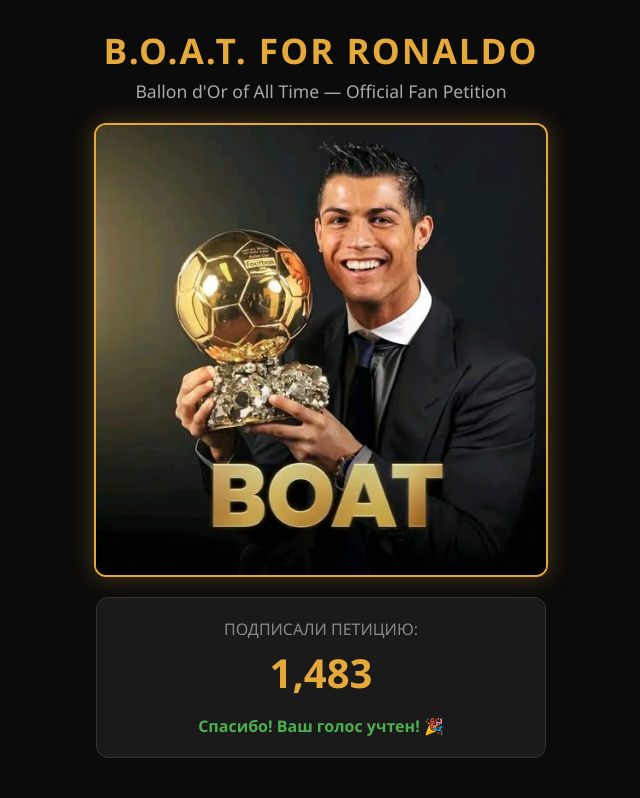
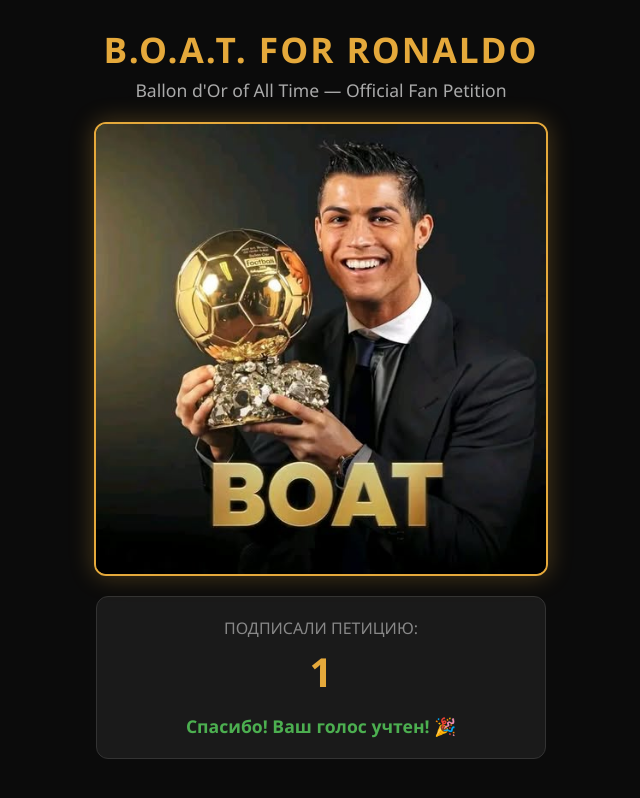
Before and after one commit to robertabelyan7-design/B.O.A.T.-FOR-RONALDO, a plain HTML site: page index.html in a window 1280 px wide. Both pictures are taken after typing "Sample" into the empty fields and a click on the button "Подписать петицию". Shown: the part 40-838 px from the top of the page, without its empty margins (319-959 px from the left). Drawn offline with Linux system fonts and the light colour scheme; no server answers.

Commit message:
Update index.html

```diff
--- a/index.html
+++ b/index.html
@@ -112,6 +112,7 @@
             color: #4caf50;
             font-weight: bold;
             margin-top: 10px;
+            font-size: 1.1rem;
         }
     </style>
 </head>
@@ -126,7 +127,7 @@
 
     <div class="petition-box">
         <div class="counter-title">ПОДПИСАЛИ ПЕТИЦИЮ:</div>
-        <div class="counter-number" id="voteCount">1,482</div>
+        <div class="counter-number" id="voteCount">0</div>
 
         <form class="sign-form" id="petitionForm">
             <input type="text" id="signerName" placeholder="Ваше имя / Name" required>
@@ -137,32 +138,63 @@
     </div>
 
     <script>
-        let count = localStorage.getItem('ronaldo_votes') ? parseInt(localStorage.getItem('ronaldo_votes')) : 1482;
+        // Используем уникальный ID базы данных для твоей петиции
+        const namespace = "boat-ronaldo-petition-2026";
+        const key = "signatures";
         const countDisplay = document.getElementById('voteCount');
         const form = document.getElementById('petitionForm');
         const successMsg = document.getElementById('successMsg');
 
-        countDisplay.textContent = count.toLocaleString();
+        // Загружаем текущее число подписей из общей базы
+        async function loadVotes() {
+            try {
+                const response = await fetch(`https://api.countapi.xyz/get/${namespace}/${key}`);
+                const data = await response.json();
+                if (data.value !== undefined) {
+                    countDisplay.textContent = data.value.toLocaleString();
+                } else {
+                    countDisplay.textContent = "0";
+                }
+            } catch (e) {
+                // Если база еще не создана или оффлайн, используем локальный счетчик
+                let localVotes = localStorage.getItem('boat_votes_count') || 0;
+                countDisplay.textContent = parseInt(localVotes).toLocaleString();
+            }
+        }
 
-        form.addEventListener('submit', function(e) {
+        loadVotes();
+
+        // Проверяем, подписывал ли уже этот браузер
+        if (localStorage.getItem('already_signed_boat') === 'true') {
+            form.style.display = 'none';
+            successMsg.style.display = 'block';
+            successMsg.textContent = 'Вы уже подписали эту петицию! 🏆';
+        }
+
+        form.addEventListener('submit', async function(e) {
             e.preventDefault();
 
-            if (!localStorage.getItem('already_signed')) {
-                count++;
-                localStorage.setItem('ronaldo_votes', count);
-                localStorage.setItem('already_signed', 'true');
-                countDisplay.textContent = count.toLocaleString();
+            if (localStorage.getItem('already_signed_boat') !== 'true') {
+                try {
+                    // Прибавляем +1 в общую базу данных
+                    const response = await fetch(`https://api.countapi.xyz/hit/${namespace}/${key}`);
+                    const data = await response.json();
+                    if (data.value !== undefined) {
+                        countDisplay.textContent = data.value.toLocaleString();
+                    }
+                } catch (e) {
+                    let localVotes = parseInt(localStorage.getItem('boat_votes_count') || 0) + 1;
+                    localStorage.setItem('boat_votes_count', localVotes);
+                    countDisplay.textContent = localVotes.toLocaleString();
+                }
+
+                localStorage.setItem('already_signed_boat', 'true');
             }
 
             form.style.display = 'none';
             successMsg.style.display = 'block';
+            successMsg.textContent = 'Спасибо! Ваш голос учтен! 🎉';
         });
-
-        if (localStorage.getItem('already_signed')) {
-            form.style.display = 'none';
-            successMsg.style.display = 'block';
-            successMsg.textContent = 'Вы уже подписали эту петицию! 🏆';
-        }
     </script>
 
 </body>
```
